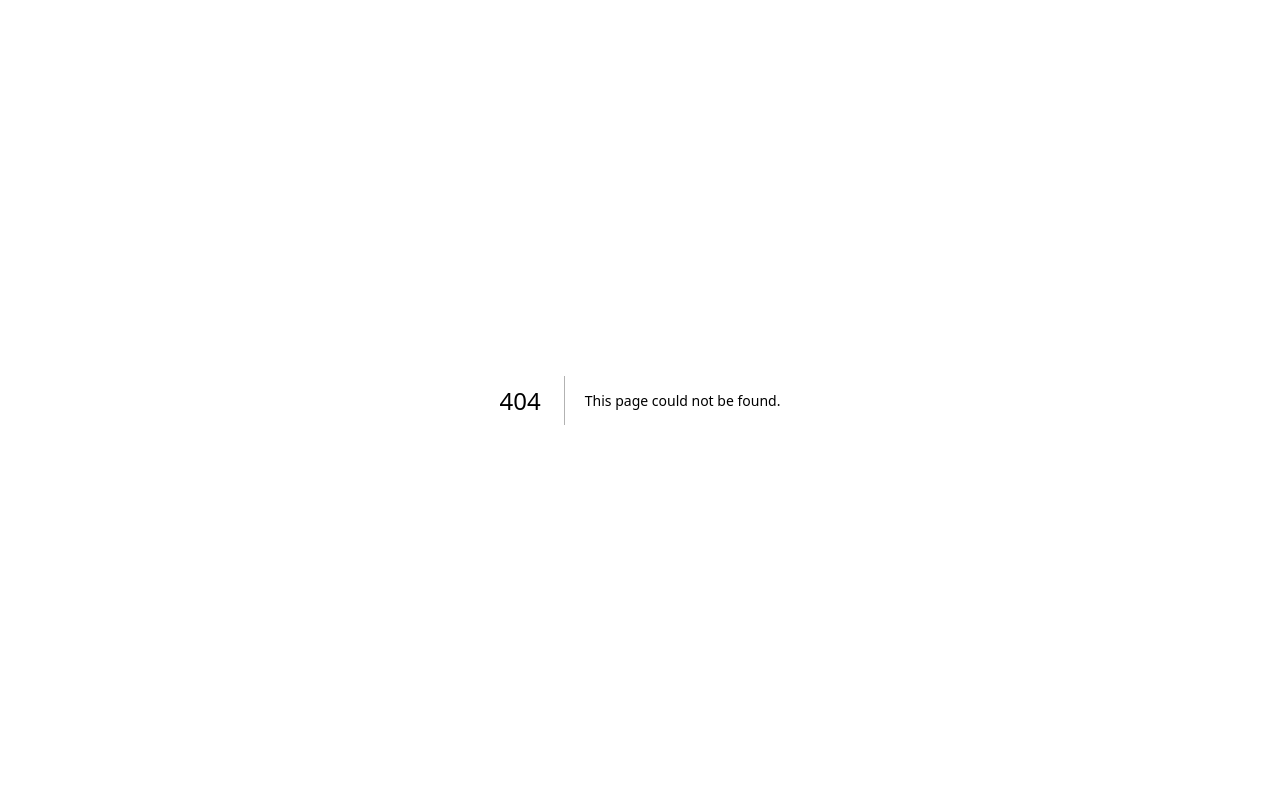
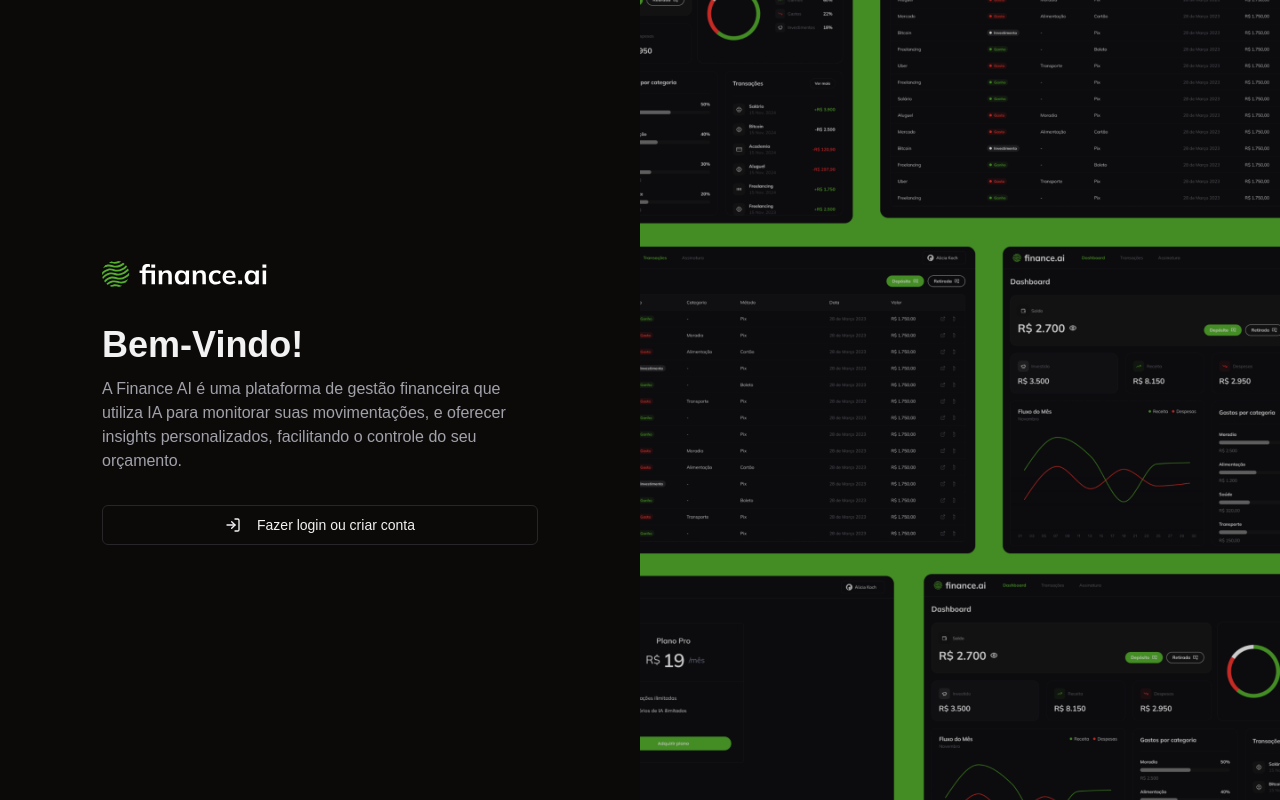
Before and after one commit to Daniaz98/Finance-app, a Next.js app: page /login in a window 1280 px wide. Before the commit this address had no page. Built offline with nearby package versions, Linux system fonts and the light colour scheme.

Commit message:
feat: add login page

```diff
--- /dev/null
+++ b/app/login/page.tsx
@@ -0,0 +1,36 @@
+import Image from "next/image";
+import { Button } from "../_components/ui/button";
+import { LogInIcon } from "lucide-react";
+
+const LoginPage = () => {
+  return (
+    <div className="grid h-full grid-cols-2">
+      {/* ESQUERDA d*/}
+      <div className="mx-auto flex h-full max-w-[500px] flex-col justify-center p-8">
+        <Image
+          src="/logo.svg"
+          width={173}
+          height={39}
+          alt="Finance AI"
+          className="mb-8"
+        />
+        <h1 className="mb-3 text-4xl font-bold">Bem-Vindo!</h1>
+        <p className="text-muted-foreground mb-8">
+          A Finance AI é uma plataforma de gestão financeira que utiliza IA para
+          monitorar suas movimentações, e oferecer insights personalizados,
+          facilitando o controle do seu orçamento.
+        </p>
+        <Button variant="outline">
+          <LogInIcon className="mr-2" />
+          Fazer login ou criar conta
+        </Button>
+      </div>
+      {/* DIREITA d*/}
+      <div className="relative h-full w-full">
+        <Image src="/fin.png" alt="Faça login" fill className="object-cover" />
+      </div>
+    </div>
+  );
+};
+
+export default LoginPage;
--- a/app/subscription/page.tsx
+++ b/app/subscription/page.tsx
@@ -1,6 +1,5 @@
-const Subscription = () => {
-  return <h1>Subscription page</h1>
-}
+const SubscriptionPage = () => {
+  return <h1>Subscription page</h1>;
+};
 
-
-export default Subscription;
+export default SubscriptionPage;
--- a/app/transactions/page.tsx
+++ b/app/transactions/page.tsx
@@ -1,5 +1,5 @@
-const Transactions = () => {
-  return <h1>Transactions page</h1>
-}
+const TransactionsPage = () => {
+  return <h1>Transactions page</h1>;
+};
 
-export default Transactions;
+export default TransactionsPage;
```
Also changed, not shown: public/fin.png (added), public/logo.svg (added).
